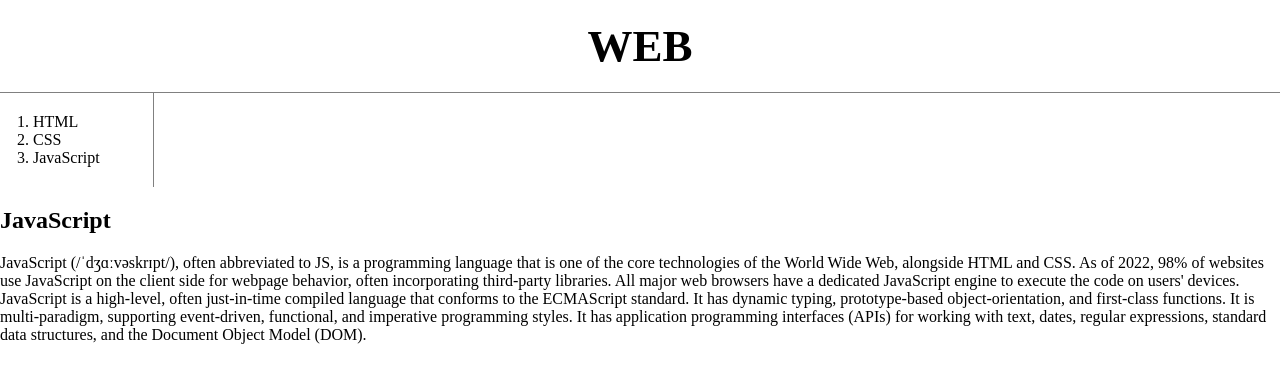
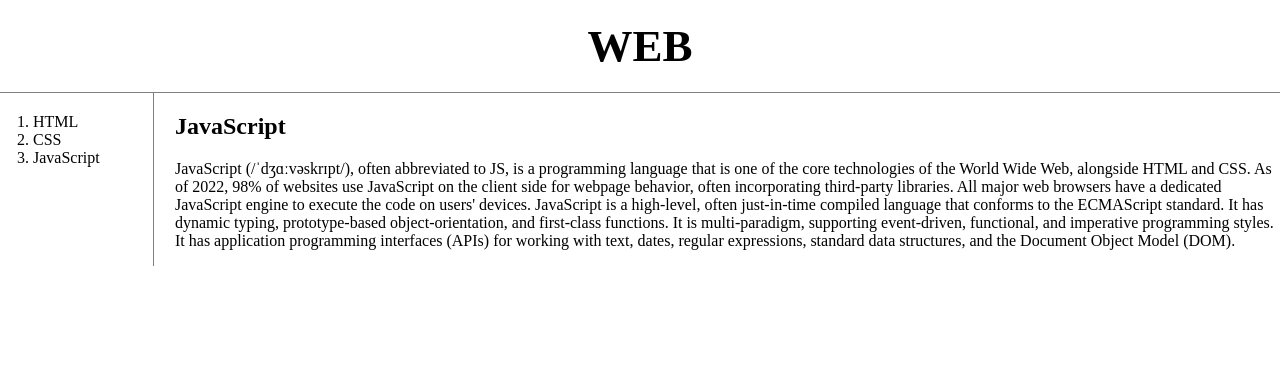
Before and after one commit to composure0202/my-first-web-site, a plain HTML site: page 3.html in a window 1280 px wide. Drawn offline with Linux system fonts and the light colour scheme; a script that the page names is missing.

Commit message:
그리드 수정

```diff
--- a/3.html
+++ b/3.html
@@ -65,10 +65,11 @@
         <li><a href="2.html">CSS</a></li>
         <li><a href="3.html">JavaScript</a></li>
       </ol>
-    </div>
-  </div>
+      <div id="article">
     <h2>JavaScript</h2>
     <p>JavaScript (/ˈdʒɑːvəskrɪpt/), often abbreviated to JS, is a programming language that is one of the core technologies of the World Wide Web, alongside HTML and CSS. As of 2022, 98% of websites use JavaScript on the client side for webpage behavior, often incorporating third-party libraries. All major web browsers have a dedicated JavaScript engine to execute the code on users' devices. JavaScript is a high-level, often just-in-time compiled language that conforms to the ECMAScript standard. It has dynamic typing, prototype-based object-orientation, and first-class functions. It is multi-paradigm, supporting event-driven, functional, and imperative programming styles. It has application programming interfaces (APIs) for working with text, dates, regular expressions, standard data structures, and the Document Object Model (DOM).</p>
+  </div>
+</div>
       <p>
       <div id="disqus_thread"></div>
 <script>
```
